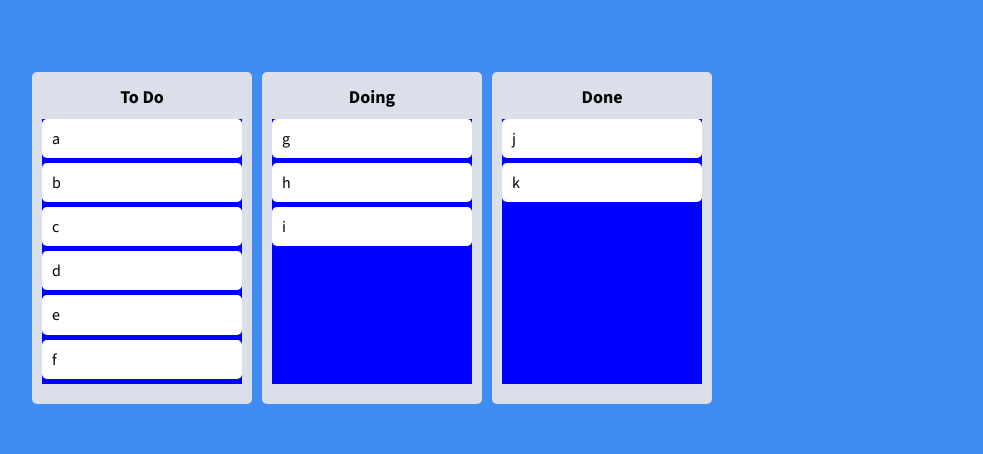
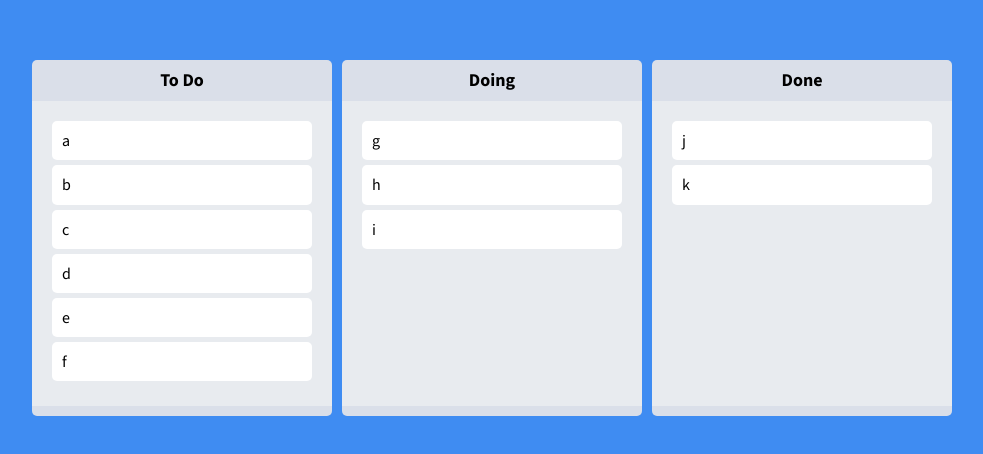
Before and after one commit to JHL71/trello-clone, a React (Create React App) app: page / in a window 1280 px wide. Shown: the part 162-616 px from the top of the page, without its empty margins (268-1251 px from the left). Built offline with nearby package versions, Linux system fonts and the light colour scheme; what recoil-persist would draw is missing.

Commit message:
edit css

```diff
--- a/src/Components/Board.tsx
+++ b/src/Components/Board.tsx
@@ -9,7 +9,8 @@ interface IBoardProps {
 }
 
 const Wrapper = styled.div`
-  padding: 15px 10px 20px 10px;
+  width: 300px;
+  padding: 10px 0px;
   background-color: ${props => props.theme.boardColor};
   border-radius: 5px;
   min-height: 300px;
@@ -30,7 +31,12 @@ interface IArea {
 }
 
 const Area = styled.div<IArea>`
-  background-color: ${props => props.$isDraggingOver ? "pink" : props.$isDraggingFromThis ? "red" : "blue"};
+  padding: 20px;
+  background-color: ${props => props.$isDraggingOver
+    ? "#F9DFE6"
+    : props.$isDraggingFromThis
+    ? "#E4F7FB"
+    : "#E8EBEF"};
   flex-grow: 1;
   transition: background-color 0.5s ease-in-out;
 `
--- a/src/Components/DraggableCard.tsx
+++ b/src/Components/DraggableCard.tsx
@@ -4,11 +4,12 @@ import { IToDo } from "../atoms";
 import React from "react";
 
 
-const Card = styled.div`
-  background-color: ${props => props.theme.cardColor};
+const Card = styled.div<{$isDragging: boolean}>`
+  background-color: ${props => props.$isDragging ? "#74b9ff": props.theme.cardColor};
   padding: 10px 10px;
   margin-bottom: 5px;
   border-radius: 5px;
+  box-shadow: ${props => props.$isDragging ? "0px 2px 5px rgba(0, 0, 0, 1)": "none"};
 `
 
 interface IDraggbleCardProps {
@@ -20,8 +21,9 @@ const DraggableCard = ({toDo, index}: IDraggbleCardProps) => {
   console.log(toDo.text, "has been rendered");
   return (
     <Draggable draggableId={`draggble-${toDo.id}`} index={index}>
-      {(provided) => (
+      {(provided, snapshot) => (
         <Card
+          $isDragging={snapshot.isDragging}
           ref={provided.innerRef}
           {...provided.draggableProps}
           {...provided.dragHandleProps}
```
